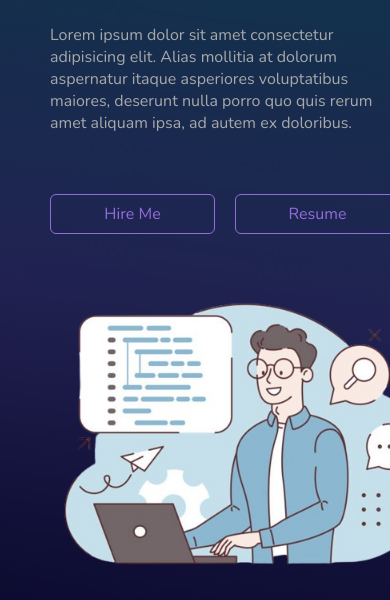
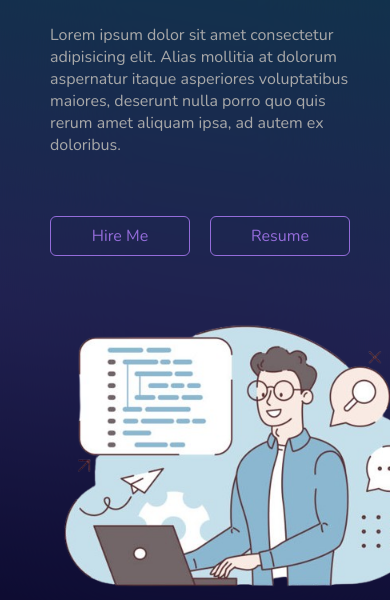
Before and after one commit to alihexon/responsive-simple-portfolio, a plain HTML site: page index.html in a window 390 px wide. Shown: the part 252-852 px from the top of the page. Drawn offline with nearby package versions, Linux system fonts and the light colour scheme.

Commit message:
Fixed padding issue

```diff
--- a/style.css
+++ b/style.css
@@ -246,10 +246,6 @@ main {
 }
 
 @media screen and (max-width: 545px) {
-  .wrapper {
-    padding: 30px 0 10px 50px;
-  }
-
   .options li a {
     display: none;
   }
```
